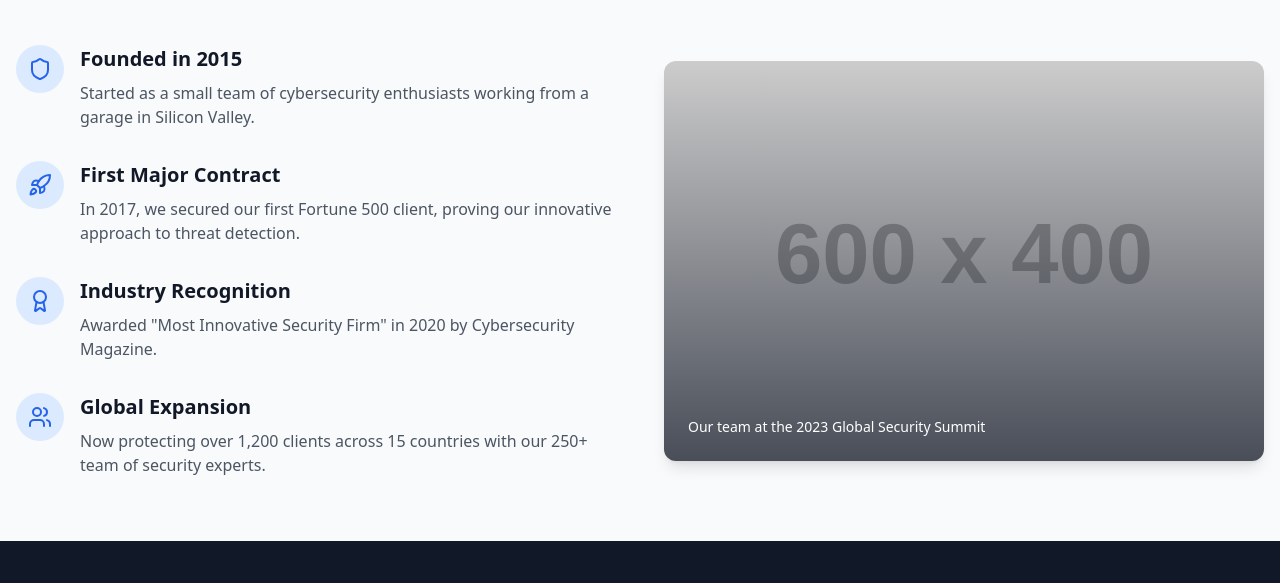
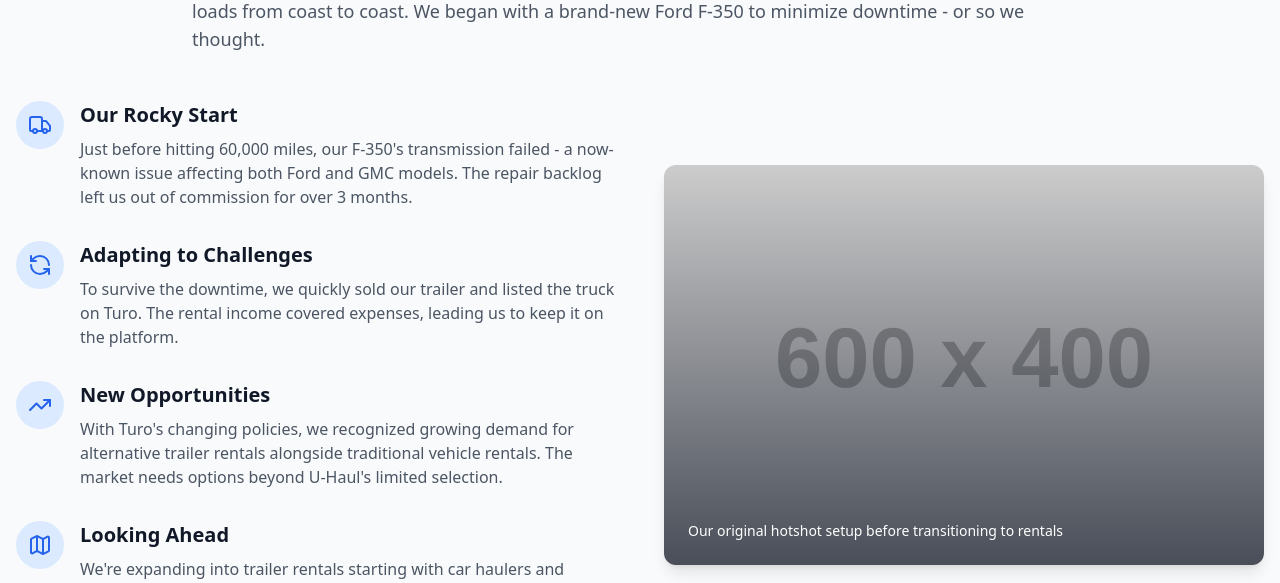
Before and after one commit to Nneuromancer/CyberHotshots, a plain HTML site: page index.html in a window 1280 px wide. Shown: the part 731-1314 px from the top of the page. Drawn offline with nearby package versions, Linux system fonts and the light colour scheme; placeholder pictures from the web are drawn by us.

Commit message:
Add files via upload

```diff
--- a/index.html
+++ b/index.html
@@ -105,59 +105,74 @@
 <!-- START GRP2 -->
 <section class="py-16 bg-gray-50">
   <div class="container mx-auto px-4">
-    <div class="max-w-4xl mx-auto text-center mb-12">
-      <h2 class="text-3xl md:text-4xl font-bold text-gray-900 mb-4">Our Story</h2>
-      <p class="text-lg text-gray-600">From humble beginnings to industry leaders in cybersecurity</p>
+    <div class="max-w-4xl mx-auto mb-12">
+      <h2 class="text-3xl md:text-4xl font-bold text-gray-900 mb-4">The Cyber Hotshots Journey</h2>
+      <p class="text-lg text-gray-600">
+        Cyber Hotshots was formed in 2021 as an over-the-road hotshot trucking business, transporting partial loads from coast to coast.
+        We began with a brand-new Ford F-350 to minimize downtime - or so we thought.
+      </p>
     </div>
 
     <div class="grid md:grid-cols-2 gap-12 items-center">
       <div class="space-y-8">
         <div class="flex items-start gap-4">
           <div class="bg-blue-100 p-3 rounded-full">
-            <i data-lucide="shield" class="w-6 h-6 text-blue-600"></i>
+            <i data-lucide="truck" class="w-6 h-6 text-blue-600"></i>
           </div>
           <div>
-            <h3 class="text-xl font-semibold text-gray-900 mb-2">Founded in 2015</h3>
-            <p class="text-gray-600">Started as a small team of cybersecurity enthusiasts working from a garage in Silicon Valley.</p>
+            <h3 class="text-xl font-semibold text-gray-900 mb-2">Our Rocky Start</h3>
+            <p class="text-gray-600">
+              Just before hitting 60,000 miles, our F-350's transmission failed - a now-known issue affecting both Ford and GMC models.
+              The repair backlog left us out of commission for over 3 months.
+            </p>
           </div>
         </div>
 
         <div class="flex items-start gap-4">
           <div class="bg-blue-100 p-3 rounded-full">
-            <i data-lucide="rocket" class="w-6 h-6 text-blue-600"></i>
+            <i data-lucide="refresh-ccw" class="w-6 h-6 text-blue-600"></i>
           </div>
           <div>
-            <h3 class="text-xl font-semibold text-gray-900 mb-2">First Major Contract</h3>
-            <p class="text-gray-600">In 2017, we secured our first Fortune 500 client, proving our innovative approach to threat detection.</p>
+            <h3 class="text-xl font-semibold text-gray-900 mb-2">Adapting to Challenges</h3>
+            <p class="text-gray-600">
+              To survive the downtime, we quickly sold our trailer and listed the truck on Turo. The rental income covered expenses,
+              leading us to keep it on the platform.
+            </p>
           </div>
         </div>
 
         <div class="flex items-start gap-4">
           <div class="bg-blue-100 p-3 rounded-full">
-            <i data-lucide="award" class="w-6 h-6 text-blue-600"></i>
+            <i data-lucide="trending-up" class="w-6 h-6 text-blue-600"></i>
           </div>
           <div>
-            <h3 class="text-xl font-semibold text-gray-900 mb-2">Industry Recognition</h3>
-            <p class="text-gray-600">Awarded "Most Innovative Security Firm" in 2020 by Cybersecurity Magazine.</p>
+            <h3 class="text-xl font-semibold text-gray-900 mb-2">New Opportunities</h3>
+            <p class="text-gray-600">
+              With Turo's changing policies, we recognized growing demand for alternative trailer rentals alongside traditional vehicle
+              rentals. The market needs options beyond U-Haul's limited selection.
+            </p>
           </div>
         </div>
 
         <div class="flex items-start gap-4">
           <div class="bg-blue-100 p-3 rounded-full">
-            <i data-lucide="users" class="w-6 h-6 text-blue-600"></i>
+            <i data-lucide="map" class="w-6 h-6 text-blue-600"></i>
           </div>
           <div>
-            <h3 class="text-xl font-semibold text-gray-900 mb-2">Global Expansion</h3>
-            <p class="text-gray-600">Now protecting over 1,200 clients across 15 countries with our 250+ team of security experts.</p>
+            <h3 class="text-xl font-semibold text-gray-900 mb-2">Looking Ahead</h3>
+            <p class="text-gray-600">
+              We're expanding into trailer rentals starting with car haulers and enclosed trailers, eventually offering campers.
+              Our goal is to provide flexible solutions where traditional rental companies fall short.
+            </p>
           </div>
         </div>
       </div>
 
       <div class="relative rounded-xl overflow-hidden shadow-lg">
-        <img src="https://placehold.co/600x400?text=Cyber+Hotshots+Team&font=inter" alt="Cyber Hotshots team working" class="w-full h-auto">
+        <img src="https://placehold.co/600x400?text=Hotshot+Trucking&font=inter" alt="Hotshot trucking rig" class="w-full h-auto">
         <div class="absolute inset-0 bg-gradient-to-t from-gray-900/70 to-transparent flex items-end p-6">
           <div class="text-white">
-            <p class="text-sm font-medium">Our team at the 2023 Global Security Summit</p>
+            <p class="text-sm font-medium">Our original hotshot setup before transitioning to rentals</p>
           </div>
         </div>
       </div>
@@ -174,7 +189,7 @@
       </div>
 
       <div class="flex space-x-6 mb-6 md:mb-0">
-        <a href="#" class="text-gray-400 hover:text-white transition-colors">
+        <a href="https://www.facebook.com/profile.php?id=100077725784974" target="_blank" rel="noopener noreferrer" class="text-gray-400 hover:text-white transition-colors">
           <i data-lucide="facebook" class="w-5 h-5"></i>
         </a>
         <a href="#" class="text-gray-400 hover:text-white transition-colors">
```
